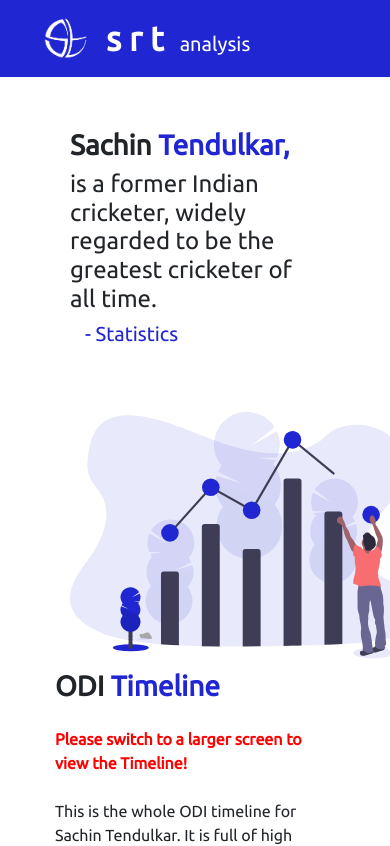
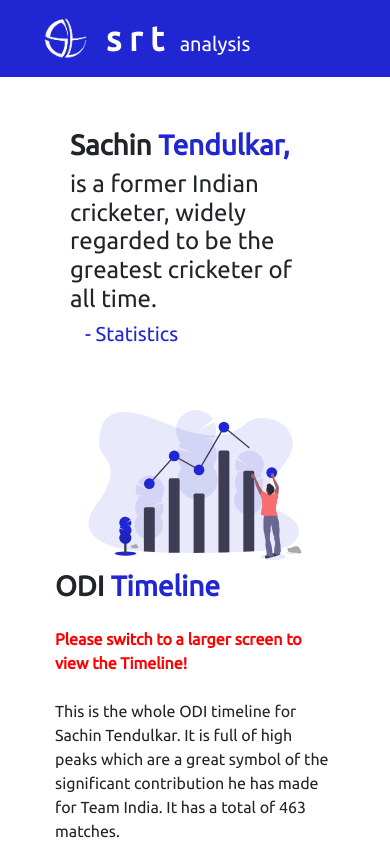
Before and after one commit to sanyamdogra/srt-analysis, a React (Create React App) app: page / in a window 390 px wide. Shown: the top 846 px of the page. Built offline with nearby package versions, Linux system fonts and the light colour scheme.

Commit message:
Resonsive image

```diff
--- a/src/App.css
+++ b/src/App.css
@@ -25,6 +25,14 @@
   width: 100%;
   padding-bottom: 2.5%;
 }
+.image-vector {
+  width: 350px;
+  height: 250px;
+}
+.pie-chart-res {
+  width: 400;
+  height: 400;
+}
 
 @media screen and (max-width: 800px) {
   .App {
@@ -36,6 +44,14 @@
     width: 100%;
     padding-top: 3%;
     padding-bottom: 3%;
+  }
+  .image-vector {
+    width: 250px;
+    height: 150px;
+  }
+  .pie-chart-res {
+    width: 250px;
+    height: 150px;
   }
 }
 .pie-info {
@@ -62,7 +78,7 @@
   flex-direction: row;
   align-items: center;
 }
-.footer{
+.footer {
   text-align: center;
   padding: 1%;
   background-color: #2026d2;
--- a/src/components/Quote/QuoteBoard.js
+++ b/src/components/Quote/QuoteBoard.js
@@ -36,7 +36,7 @@ export class QuoteBoard extends Component {
               <Col sm={4}>
                 {" "}
                 <Container style={styles.imageContainerClass}>
-                <img alt="" src={stats} width="350" height="250" className="" />
+                <img alt="" src={stats}  className="image-vector" />
                 </Container>
               </Col>
             </Row>
--- a/src/components/TeamAnalysis/TeamPieChart.js
+++ b/src/components/TeamAnalysis/TeamPieChart.js
@@ -22,7 +22,6 @@ const TeamPieChart = props => {
       </div>
       <div className="pie-info">
         <div
-          className="ssp-400"
           style={{
             display: "flex",
             width: "100%",
@@ -37,7 +36,6 @@ const TeamPieChart = props => {
           Won
         </div>
         <div
-          className="ssp-400"
           style={{
             display: "flex",
             width: "100%",
@@ -52,7 +50,6 @@ const TeamPieChart = props => {
           Lost
         </div>
         <div
-          className="ssp-400"
           style={{
             display: "flex",
             width: "100%",
@@ -87,7 +84,7 @@ const TeamPieChart = props => {
             />
           ))}
         </Pie>
-        <Tooltip/>
+        <Tooltip />
       </PieChart>
     </React.Fragment>
   );
```
